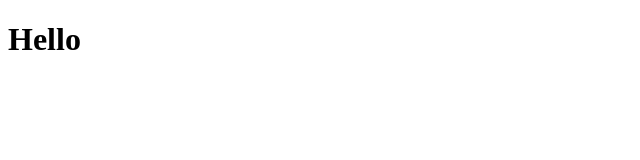
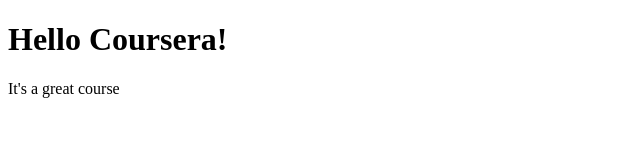
Before and after one commit to jaeinlee923/coursera-test, a plain HTML site: page site/index.html in a window 1280 px wide. Shown: the whole page, without its empty margins (0-640 px from the left). Drawn offline with Linux system fonts and the light colour scheme.

Commit message:
Small addition tour page content

```diff
--- a/site/index.html
+++ b/site/index.html
@@ -6,6 +6,7 @@
 	<title>Hello Coursera!</title>
 </head>
 <body>
-<h1>Hello</h1>
+<h1>Hello Coursera!</h1>
+<body>It's a great course</body>
 </body>
 </html>
```
